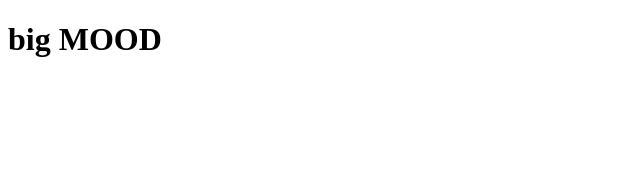
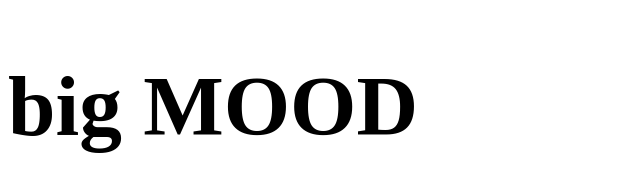
Before and after one commit to vaccinpapi/github.io, a plain HTML site: page index.html in a window 1280 px wide. Shown: the whole page, without its empty margins (0-640 px from the left). Drawn offline with Linux system fonts and the light colour scheme.

Commit message:
big mood

```diff
--- a/index.html
+++ b/index.html
@@ -3,7 +3,7 @@
 
 <head>
   <meta charset="utf-8">
-  <title>Responsive Resume</title>
+  <title>MOOD</title>
   <meta name="description" content="big mood voor ozzy">
   <meta name="viewport" content="width=device-width, initial-scale=1">
   <link rel="stylesheet" href="styles.css">
--- a/styles.css
+++ b/styles.css
@@ -0,0 +1,3 @@
+h1 {
+    font-size: 64pt;
+}
```
